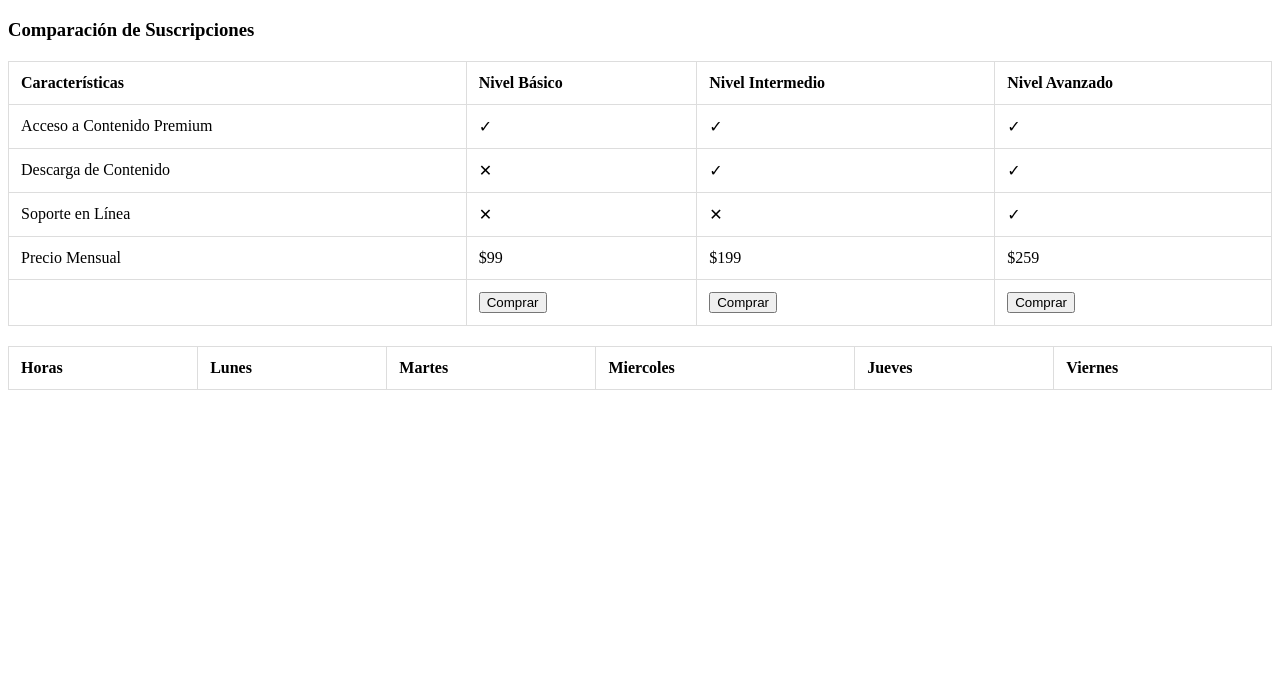
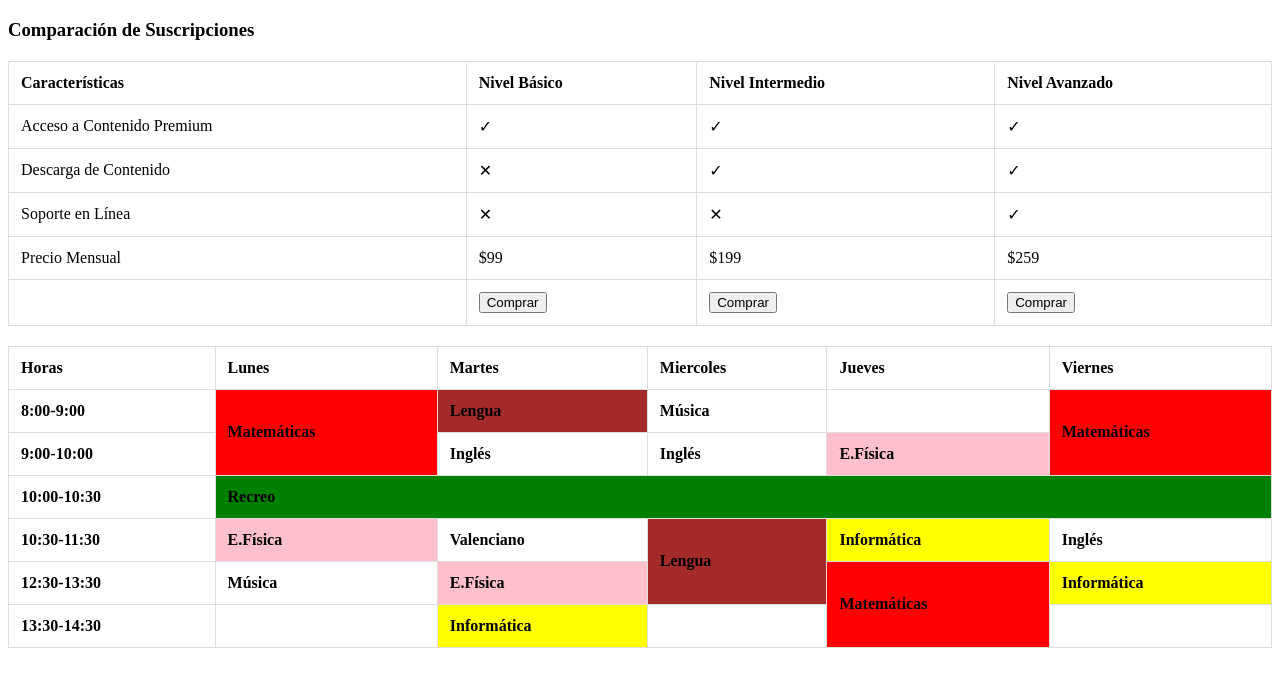
Before and after one commit to SaulCamsal/personal_pag, a plain HTML site: page tablas.html in a window 1280 px wide. Drawn offline with Linux system fonts and the light colour scheme.

Commit message:
Table-HW

```diff
--- a/tablas.html
+++ b/tablas.html
@@ -85,7 +85,51 @@
             <th>Viernes</th>
         </tr>
         <!--Cuerpo     rowspan coolspan-->
+        <tr>
+            <th>8:00-9:00</th>
+            <th rowspan="2" bgcolor="Red">Matemáticas</th>
+            <th bgcolor="Brown">Lengua</th>
+            <th>Música</th>
+            <th></th>
+            <th rowspan="2" bgcolor="Red">Matemáticas</th>
+        </tr>
 
+        <tr>
+            <th>9:00-10:00</th>
+            <th>Inglés</th>
+            <th>Inglés</th>
+            <th bgcolor="Pink">E.Física</th>
+        </tr>
+
+        <tr>
+            <th>10:00-10:30</th>
+            <th colspan="5" bgcolor="green">Recreo</th>
+        </tr>
+
+        <tr>
+            <th>10:30-11:30</th>
+            <th bgcolor="Pink">E.Física</th>
+            <th>Valenciano</th>
+            <th rowspan="2" bgcolor="Brown">Lengua</th>
+            <th bgcolor="Yellow">Informática</th>
+            <th>Inglés</th>
+        </tr>
+
+        <tr>
+            <th>12:30-13:30</th>
+            <th>Música</th>
+            <th bgcolor="Pink">E.Física</th>
+            <th rowspan="2" bgcolor="Red">Matemáticas</th>
+            <th bgcolor="Yellow">Informática</th>
+        </tr>
+
+        <tr>
+            <th>13:30-14:30</th>
+            <th></th>
+            <th bgcolor="Yellow">Informática</th>
+            <th></th>
+            <th></th>
+        </tr>
     </table>
 
 </body>
```
